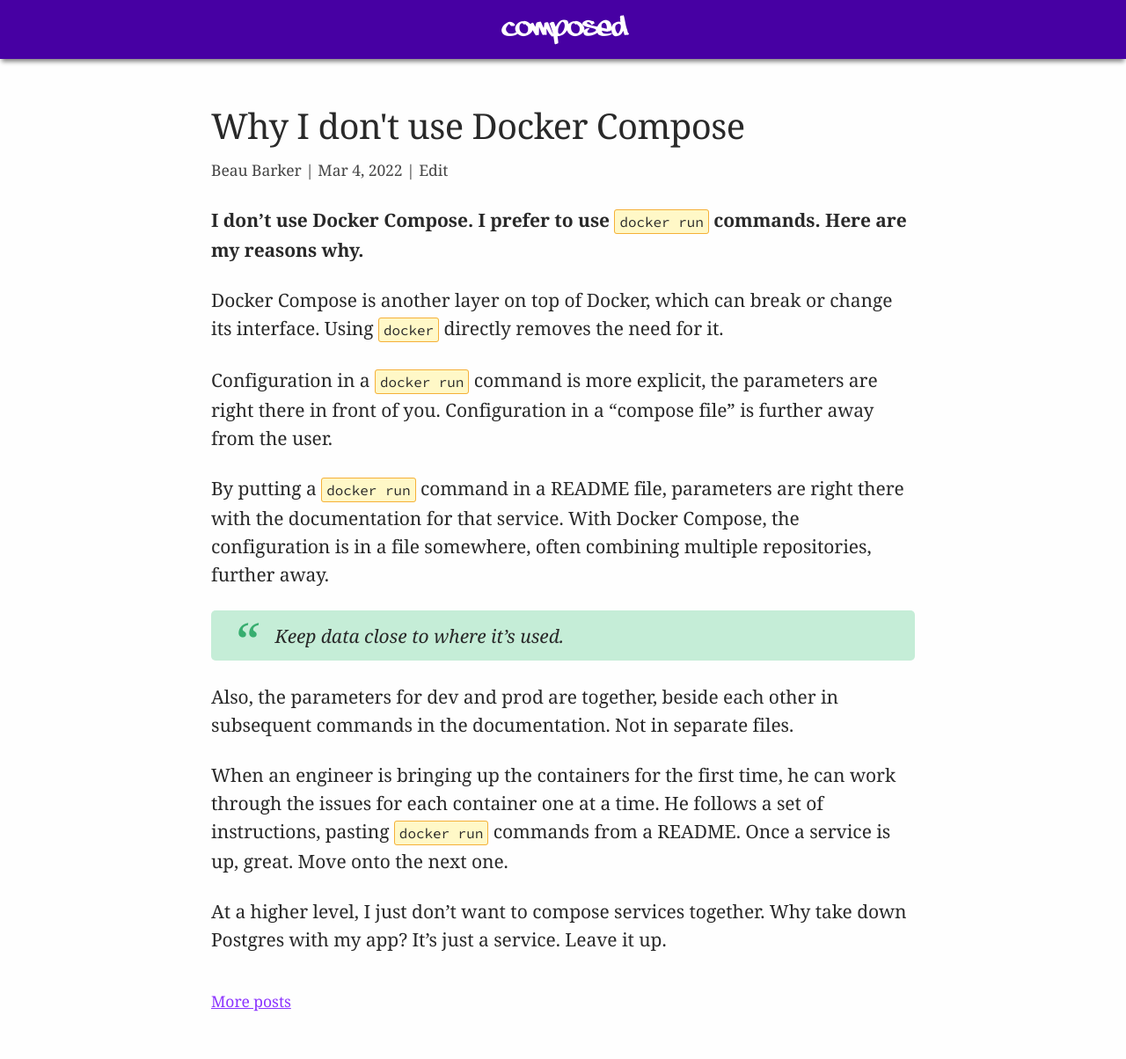
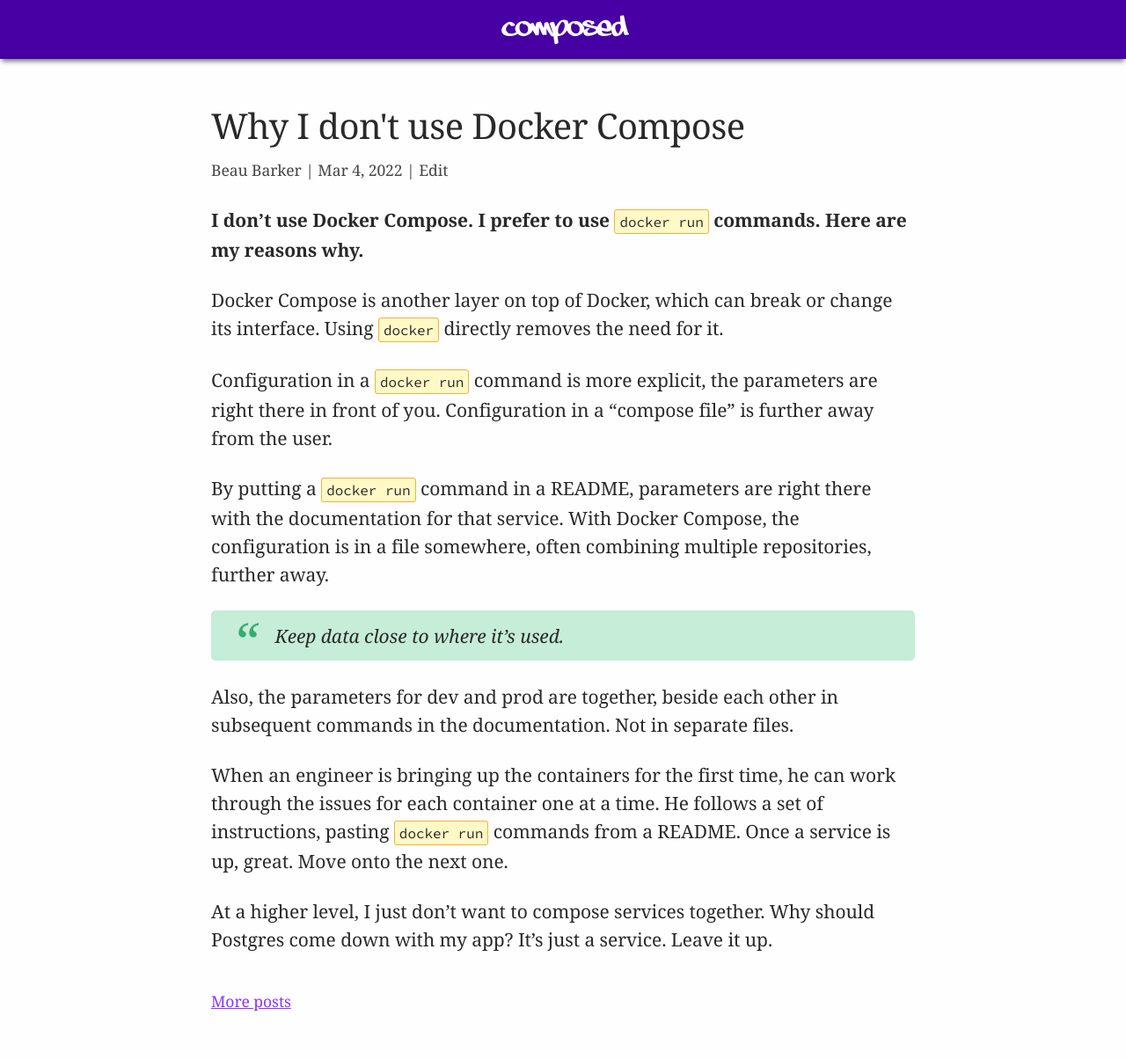
Before and after one commit to explodinglabs/explodinglabs.github.io, a Jekyll site: the page built from docs/_posts/2022-03-04-docker-compose.markdown, in a window 1280 px wide. Shown: the whole page at 88% size. Built offline with Jekyll 4.4.1, drawn with Linux system fonts in a browser that asks for light colours.

Commit message:
Adjust docker compose post

```diff
--- a/docs/_posts/2022-03-04-docker-compose.markdown
+++ b/docs/_posts/2022-03-04-docker-compose.markdown
@@ -13,9 +13,9 @@
 right there in front of you. Configuration in a "compose file" is further away
 from the user.
 
-By putting a `docker run` command in a README file, parameters are right there
-with the documentation for that service. With Docker Compose, the configuration
-is in a file somewhere, often combining multiple repositories, further away.
+By putting a `docker run` command in a README, parameters are right there with
+the documentation for that service. With Docker Compose, the configuration is
+in a file somewhere, often combining multiple repositories, further away.
 
 > Keep data close to where it's used.
 
@@ -27,5 +27,5 @@
 instructions, pasting `docker run` commands from a README. Once a service is
 up, great. Move onto the next one.
 
-At a higher level, I just don’t want to compose services together. Why take
-down Postgres with my app? It's just a service. Leave it up.
+At a higher level, I just don’t want to compose services together. Why should
+Postgres come down with my app? It's just a service. Leave it up.
```
